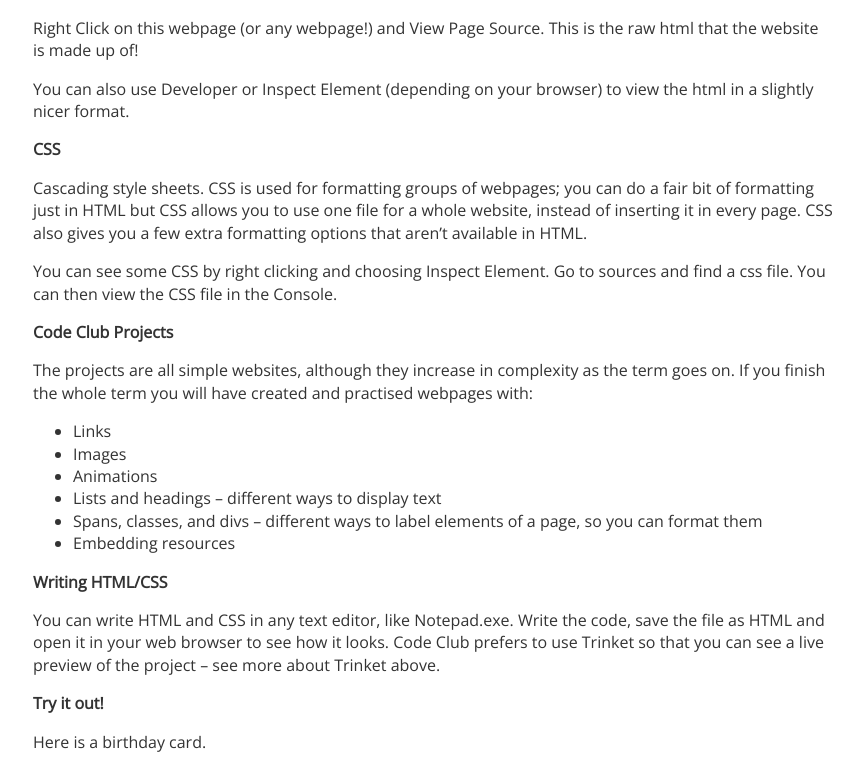
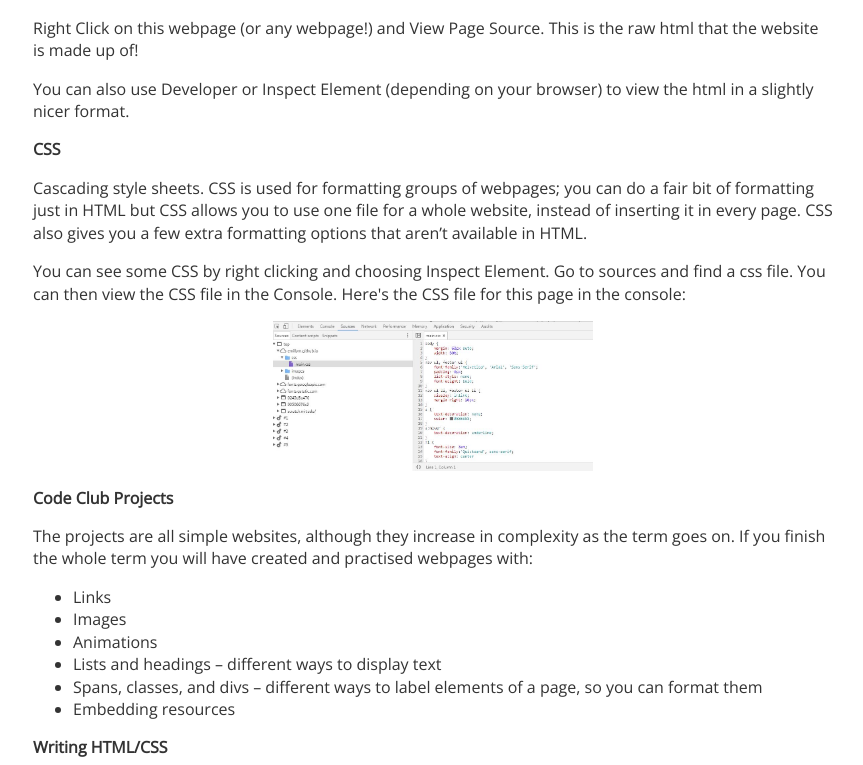
Before and after one commit to emillym/emillym.github.io, a Jekyll site: the page built from index.html, in a window 1280 px wide and 900 px high, scrolled down 2913 px, cut to the strip 0-765 px from the top of the window. Shown: the whole strip, without its empty margins (207-1070 px from the left). Built offline with Jekyll 4.4.1, drawn with Linux system fonts in a browser that asks for light colours.

Commit message:
Update index.html

```diff
--- a/index.html
+++ b/index.html
@@ -57,7 +57,9 @@ title: Code Club for Grownups
 			<p>You can also use Developer or Inspect Element (depending on your browser) to view the html in a slightly nicer format.</p>
 	<p><strong>CSS</strong></p>
 			<p>Cascading style sheets. CSS is used for formatting groups of webpages; you can do a fair bit of formatting just in HTML but CSS allows you to use one file for a whole website, instead of inserting it in every page. CSS also gives you a few extra formatting options that aren’t available in HTML.</p>
-			<p>You can see some CSS by right clicking and choosing Inspect Element. Go to sources and find a css file. You can then view the CSS file in the Console.</p>
+			<p>You can see some CSS by right clicking and choosing Inspect Element. Go to sources and find a css file. You can then view the CSS file in the Console. Here's the CSS file for this page in the console:</p>
+<img src="/images/css%20file.JPG" />
+
 	<p><strong>Code Club Projects</strong></p>
 			<p>The projects are all simple websites, although they increase in complexity as the term goes on. If you finish the whole term you will have created and practised webpages with:</p>
 		<ul>
```
